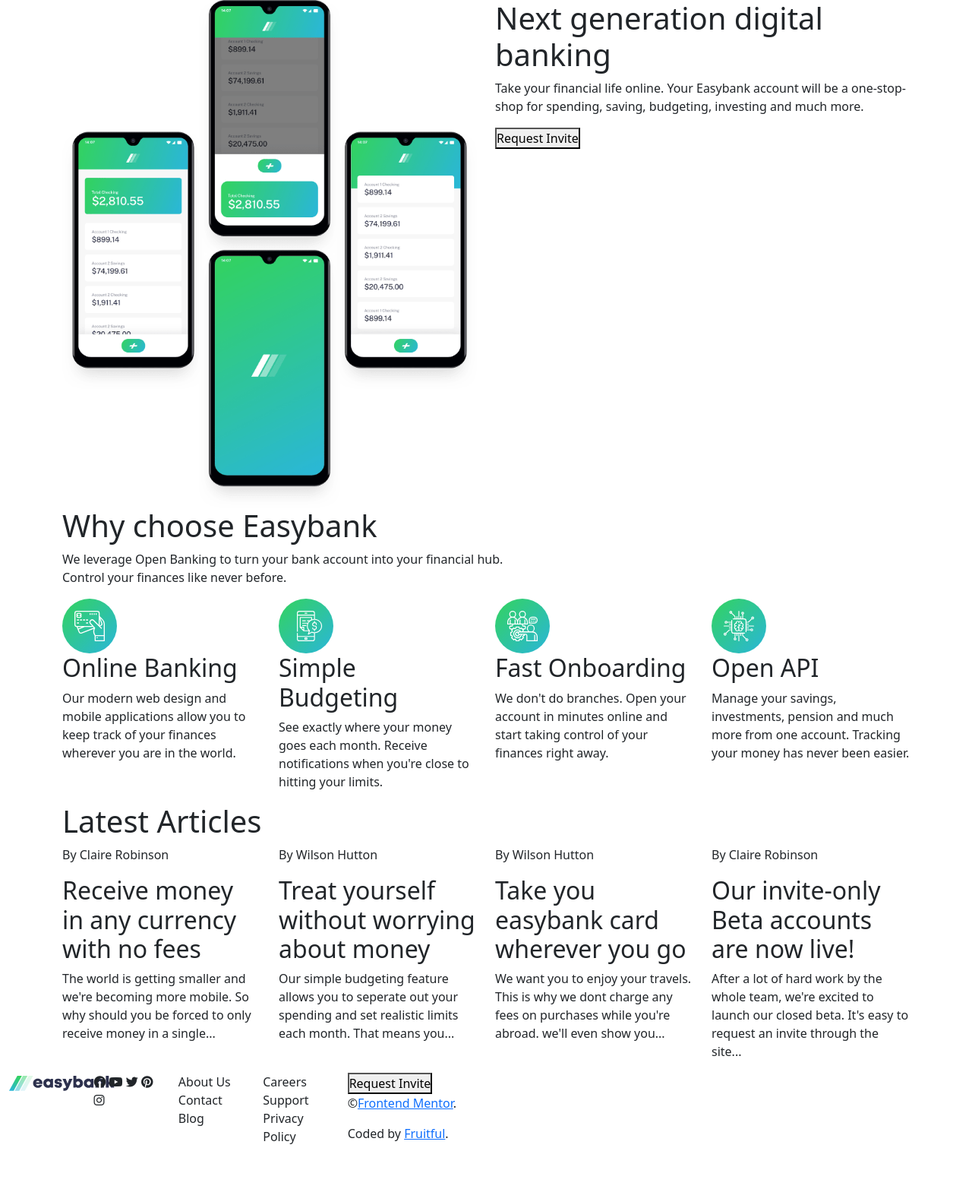
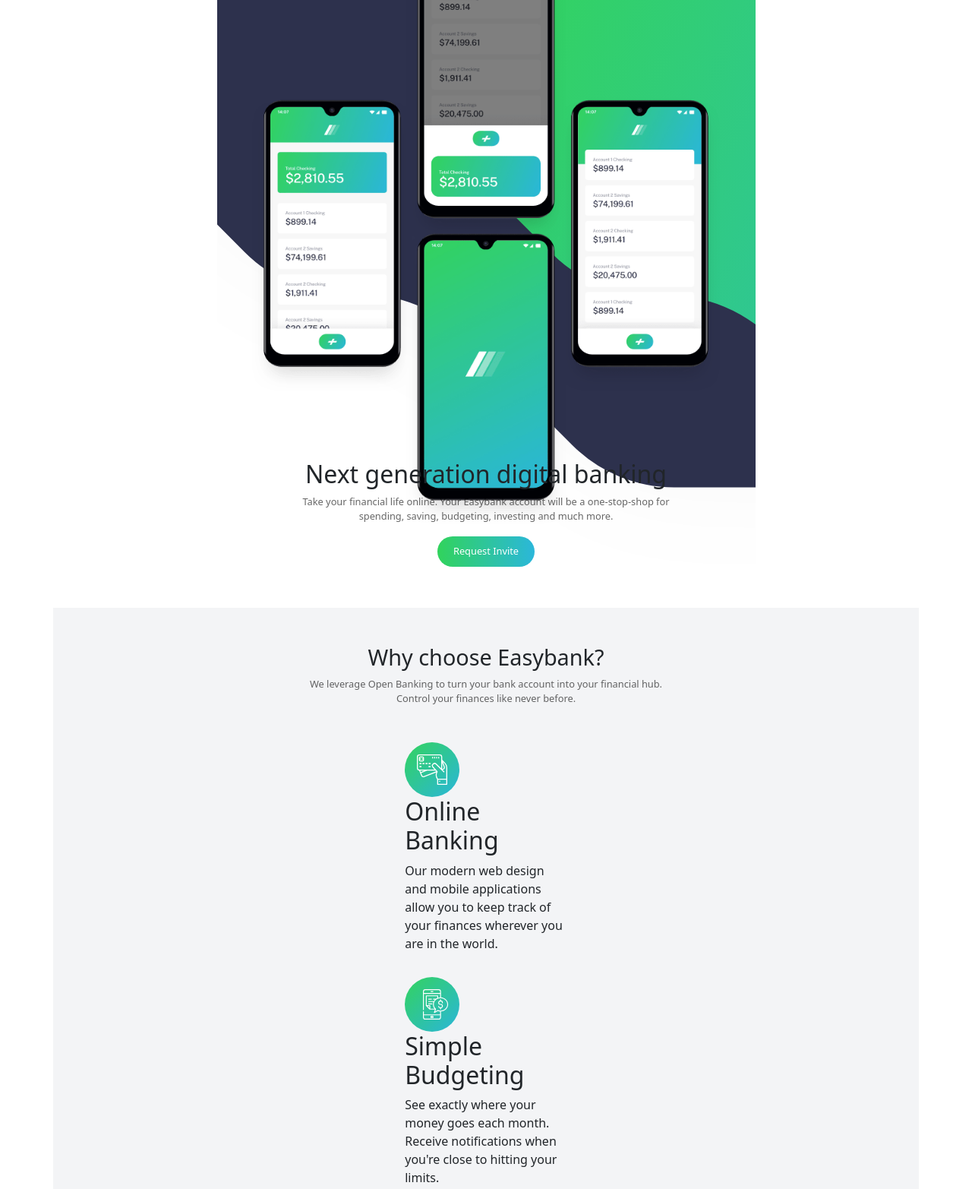
Before and after one commit to FruitfulEjiro/EasyBank-Landing-Page, a plain HTML site: page index.html in a window 1280 px wide. Shown: the top 1565 px of the page at 76% size. Before the commit the page ends 1524 px from the top, so only its background shows below. Drawn offline with Linux system fonts and the light colour scheme.

Commit message:
made some changes

```diff
--- a/index.html
+++ b/index.html
@@ -34,10 +34,9 @@
 
     <main class="main">
 
-        <section class="hero">
-            <div class="hero-container container">
-                <div class="row">
-                    <img src="./images/image-mockups.png" alt="" class="col-12 col-sm-6">
+        <section class="hero container">
+            <div class="hero-container row">
+                <img src="./images/image-mockups.png" alt="" class=" hero-img col-12 col-sm-6">
                 <div class="hero-text-container col-12 col-sm-6">
                     <h1 class="hero-header">Next generation digital banking</h1>
                     <p class="hero-text">Take your financial life online. Your Easybank account will be a
@@ -47,40 +46,38 @@
                     <button type="button" class="hero-button">Request Invite</button>
                 </div>
             </div>
-            </div>
         </section>
 
-        <section class="service">
-            <div class="service-container container">
-                <div class="row">
-                    <div class="choose-easybank col-12">
-                        <h1 class="service-first-text">Why choose Easybank</h1>
+        <section class="service container">
+            <div class="service-container row">
+                <div class="choose-easybank col-12 text-center text-sm-start">
+                    <h1 class="service-first-text">Why choose Easybank?</h1>
                     <p class="service-second-text">We leverage Open Banking to turn your bank account into your
                         financial
                         hub. <br>Control your finances like never before.</p>
                 </div>
-                    <div class="online-banking col-12 col-sm-6 col-lg-3">
+                <div class="online-banking col-12 col-sm-6 col-lg-3 text-center text-sm-start">
                     <img src="./images/icon-online.svg" alt="" class="service-image">
                     <h2 class="online-banking-header subheader">Online Banking</h2>
                     <p class="service-text">Our modern web design and mobile applications allow you to keep track of
                         your
                         finances wherever you are in the world.</p>
                 </div>
-                    <div class="simple-budgeting col-12 col-sm-6 col-lg-3">
+                <div class="simple-budgeting col-12 col-sm-6 col-lg-3 text-center text-sm-start">
                     <img src="./images/icon-budgeting.svg" alt="" class="service-image">
                     <h2 class="simple-budgeting-header subheader">Simple Budgeting</h2>
                     <p class="service-text">See exactly where your money goes each month. Receive notifications when
                         you're
                         close to hitting your limits.</p>
                 </div>
-                    <div class="fast-onboarding col-12 col-sm-6 col-lg-3">
+                <div class="fast-onboarding col-12 col-sm-6 col-lg-3 text-center text-sm-start">
                     <img src="./images/icon-onboarding.svg" alt="" class="service-image">
                     <h2 class="fast-onboarding-header subheader">Fast Onboarding</h2>
                     <p class="service-text">We don't do branches. Open your account in minutes online and start
                         taking
                         control of your finances right away.</p>
                 </div>
-                    <div class="open-api col-12 col-sm-6 col-lg-3">
+                <div class="open-api col-12 col-sm-6 col-lg-3 text-center text-sm-start">
                     <img src="./images/icon-api.svg" alt="" class="service-image">
                     <h2 class="open-api-header subheader">Open API</h2>
                     <p class="service-text">Manage your savings, investments, pension and much more from one
@@ -88,12 +85,10 @@
                         Tracking your money has never been easier.</p>
                 </div>
             </div>
-            </div>
         </section>
 
-        <section class="article">
-            <div class="article-container container">
-                <div class="row">
+        <section class="article container">
+            <div class="article-container row">
                 <h1 class="article-header col-12">Latest Articles</h1>
                 <div class="article-card col-12 col-sm-6 col-lg-3">
                     <div class="article-image-1"></div>
@@ -138,7 +133,6 @@
                     </div>
                 </div>
             </div>
-            </div>
         </section>
 
     </main>
@@ -168,7 +162,8 @@
                 </ul>
                 <div class="button-attribution col-12 col-sm-4">
                     <button type="button" class="footer-button ">Request Invite</button>
-                    <p>&copy<a href="https://www.frontendmentor.io?ref=challenge" target="_blank">Frontend Mentor</a>.</p>
+                    <p>&copy<a href="https://www.frontendmentor.io?ref=challenge" target="_blank">Frontend Mentor</a>.
+                    </p>
                     <p>Coded by <a href="#">Fruitful</a>.</p>
                 </div>
             </div>
--- a/style.css
+++ b/style.css
@@ -1,6 +1,104 @@
+:root {
+    --Background: #fff;
+    --Primary: #31d35c;
+    --Secondary: #2bb7da;
+    --TextColor:#00000099;
+    /* --Public-Sans */
+}
+
 * {
     margin: 0px;
     padding: 0px;
     box-sizing: border-box;
     list-style-type: none;
 }
+
+.hero {
+    width: 100%;
+    height: 100vh;
+    display: flex;
+    align-items: center;
+    justify-content: center;
+    background: url(./images/bg-intro-mobile.svg) center/contain no-repeat;
+    background-position-y: -0.7rem;
+}
+
+.hero-container {
+    height: 100% !important;
+    width: 100% !important;
+    display: flex;
+    flex-direction: column;
+    align-items: center;
+    justify-content: flex-end;
+    padding: 1rem 0rem 1rem 0rem;
+}
+
+.hero-img {
+    position: absolute;
+    top: -4rem;
+}
+
+.hero-text-container {
+    z-index: 1;
+    display: flex;
+    flex-direction: column;
+    align-items: center;
+    justify-content: center;
+    position: relative;
+    bottom: 5%;
+}
+
+.hero-header {
+    font-size: 2rem;
+    text-align: center;
+}
+
+.hero-text {
+    font-size: 0.8rem;
+    text-align: center;
+    color:var(--TextColor);
+}
+
+.hero-button {
+    width: 8rem;
+    height: 2.5rem;
+    font-size: 0.8rem;
+    color: #fff;
+    border: none;
+    border-radius: 1.25rem;
+    background: linear-gradient(to right, var(--Primary), var(--Secondary));
+}
+
+.service {
+    width: 100%;
+    height: auto;
+    display: flex;
+    align-items: center;
+    justify-content: center;
+    background:#f3f4f6;
+}
+
+.service-container {
+    display: grid;
+    grid-template-columns: 1fr;
+    grid-template-rows: repeat(5, auto);
+    align-items: center;
+    justify-items: center;
+    grid-gap: 1rem;
+    padding:3rem 0rem 3rem 0rem;
+}
+
+.choose-easybank {
+    margin:0rem 0rem 1rem 0rem;
+}
+
+.service-first-text {
+    font-size:1.8rem;
+    text-align:center;
+}
+
+.service-second-text {
+    font-size:0.8rem;
+    text-align: center;
+    color:var(--TextColor);
+}
```
Lines whose indentation alone changed are shown as unchanged.
